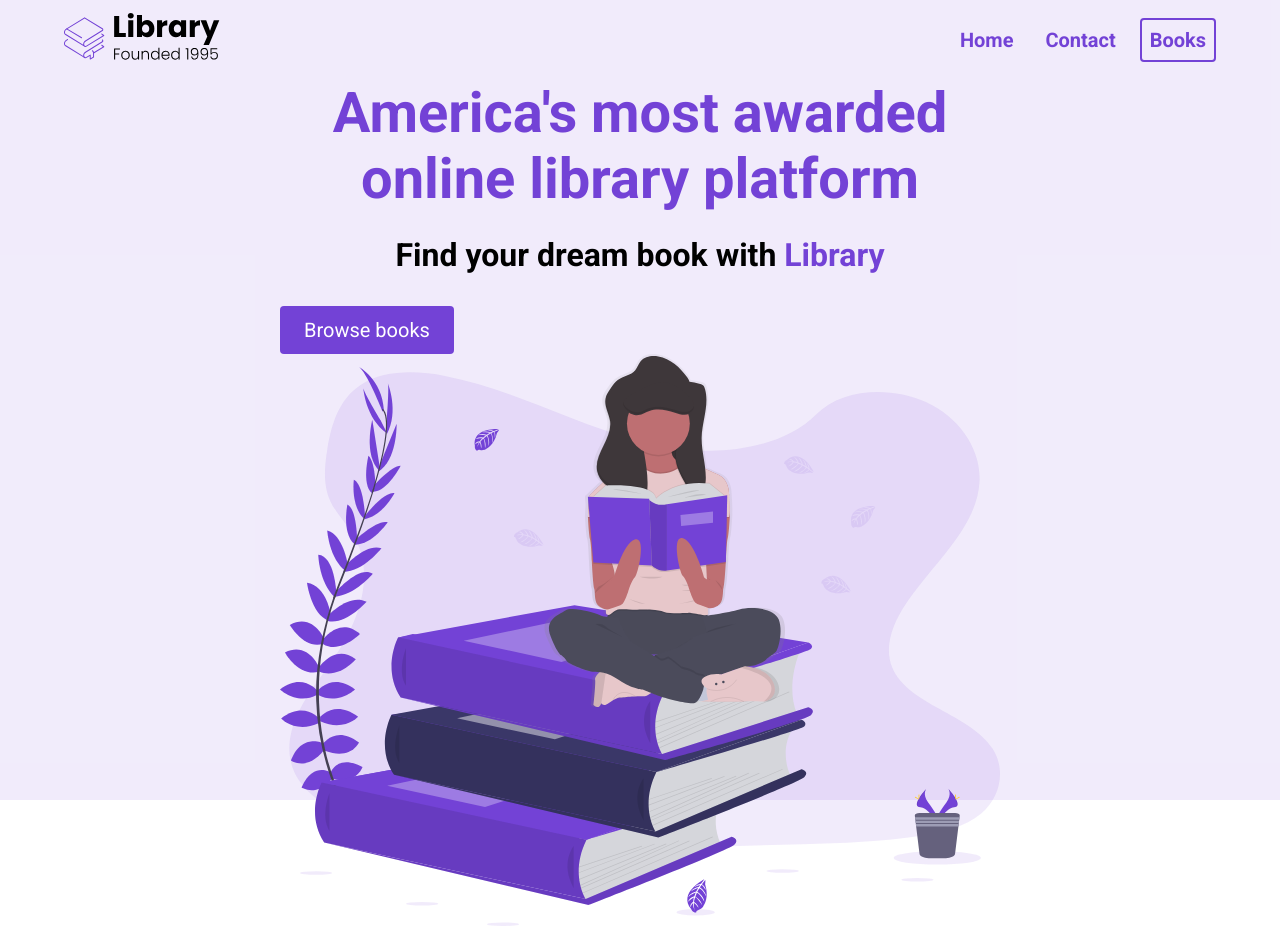
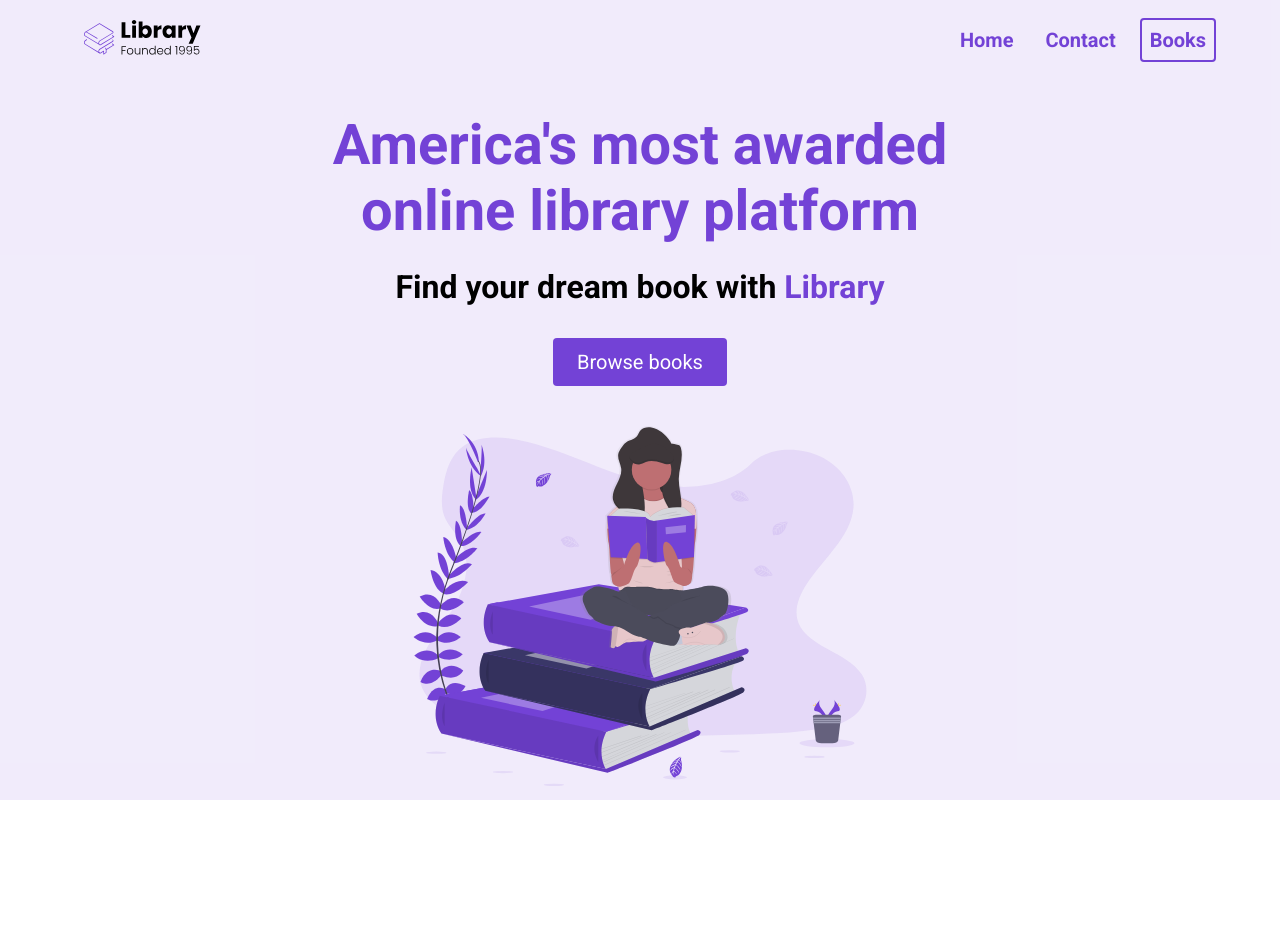
Before and after one commit to richbport/HTML-Project-3, a plain HTML site: page index.html in a window 1280 px wide. After the commit the page ends 830 px from the top, so only its background shows below. Drawn offline with Linux system fonts and the light colour scheme.

Commit message:
updated nav

```diff
--- a/index.html
+++ b/index.html
@@ -27,7 +27,7 @@
             </h2>
             <button class="btn">Browse books</button>
           </div>
-          <figure>
+          <figure class="header__img--wrapper">
             <img src="./assets/Undraw_Books.svg" alt="" />
           </figure>
         </div>
--- a/style.css
+++ b/style.css
@@ -14,6 +14,9 @@ nav {
 
 img {
   width: 100%;
+  height: 100%;
+  max-height: 50vh;
+  padding: 20px;
 }
 
 .nav__container {
@@ -73,6 +76,7 @@ header {
 }
 
 .header__container {
+  padding-top: 32px;
   width: 100%;
   max-width: 720px;
   margin: 0 auto;
@@ -80,6 +84,12 @@ header {
   display: flex;
   flex-direction: column;
   justify-content: space-around;
+}
+
+.header__description {
+  display: flex;
+  flex-direction: column;
+  align-items: center;
 }
 
 h1 {
@@ -99,6 +109,10 @@ button {
   cursor: pointer;
 }
 
+button:active {
+  transform: translateY(1px);
+}
+
 .btn {
   background-color: #7342d6;
   color: white;
@@ -107,3 +121,7 @@ button {
   border-radius: 4px;
   border: none;
 }
+
+.header__img--wrapper {
+  padding: 20px;
+}
```
